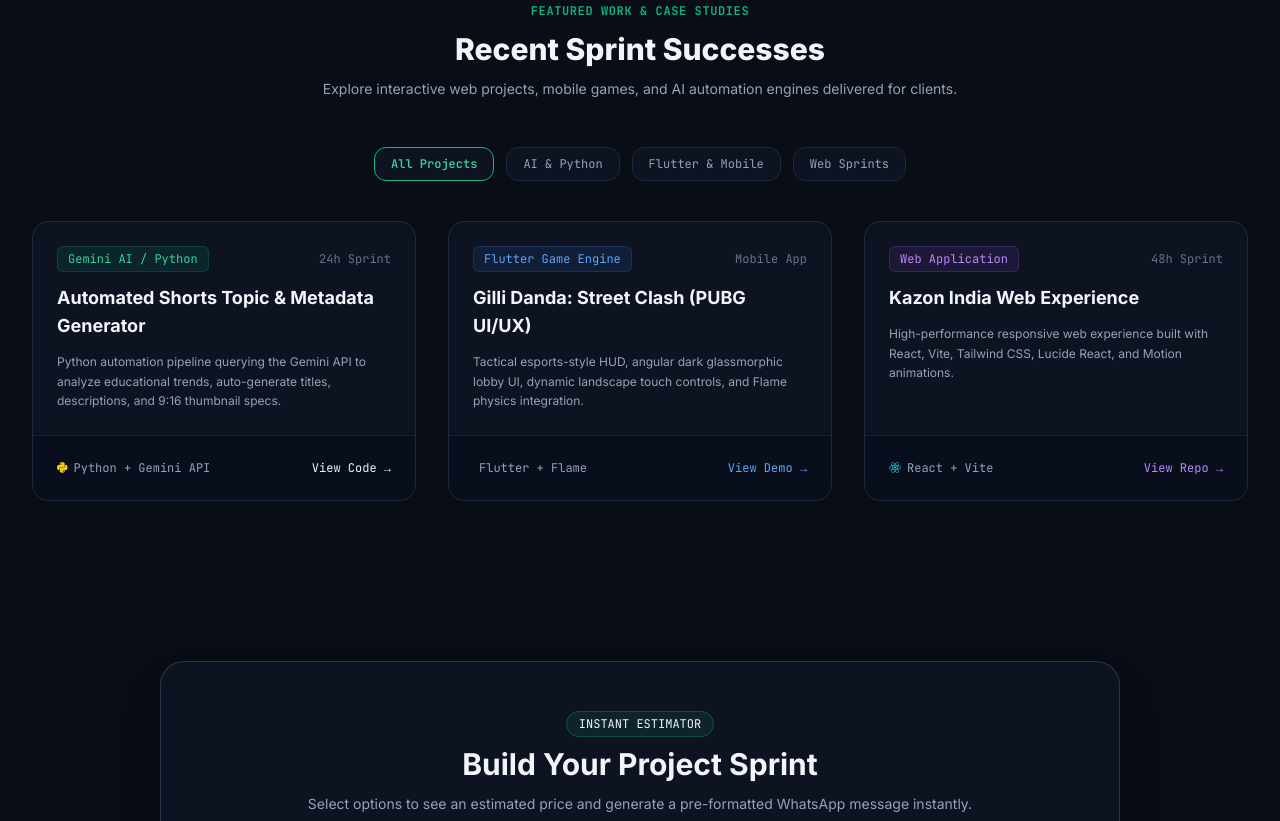
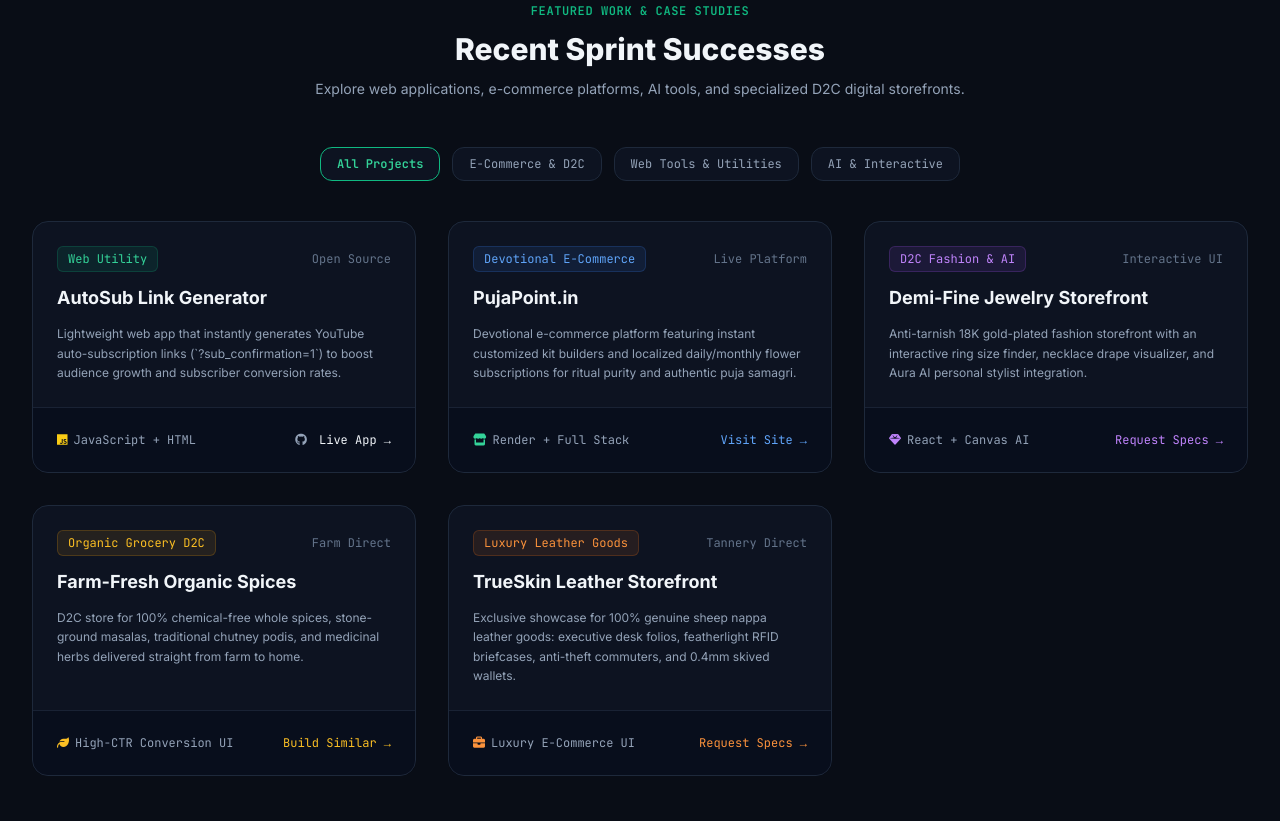
Before and after one commit to flutterashu/flutterashu.github.io, a plain HTML site: page index.html in a window 1280 px wide. Shown: the part 1599-2420 px from the top of the page. Drawn offline with nearby package versions, Linux system fonts and the light colour scheme; animation ran at ten frames a second.

Commit message:
Revise portfolio section and filter tabs
Updated the portfolio section to include new projects and descriptions, and modified filter tabs for better categorization.

```diff
--- a/index.html
+++ b/index.html
@@ -365,78 +365,121 @@
             </div>
         </section>
 
-        <!-- Featured Portfolio & Work Showcase -->
+        <!-- Featured Work & Case Studies -->
 <section id="portfolio" class="max-w-7xl mx-auto px-4 sm:px-6 lg:px-8 py-20">
     <div class="text-center max-w-3xl mx-auto mb-12 space-y-3">
         <h2 class="text-xs font-mono text-brand-500 tracking-wider uppercase font-semibold">Featured Work & Case Studies</h2>
         <p class="text-3xl font-extrabold">Recent Sprint Successes</p>
-                <p class="text-slate-400 text-sm">Explore interactive web projects, mobile games, and AI automation engines delivered for clients.</p>
+        <p class="text-slate-400 text-sm">Explore web applications, e-commerce platforms, AI tools, and specialized D2C digital storefronts.</p>
     </div>
 
     <!-- Filter Tabs -->
     <div class="flex justify-center flex-wrap gap-3 mb-10 text-xs font-mono">
         <button onclick="filterPortfolio('all')" class="port-tab active px-4 py-2 rounded-xl glass-card border border-brand-500 text-emerald-400 font-semibold transition-all">All Projects</button>
-                <button onclick="filterPortfolio('ai')" class="port-tab px-4 py-2 rounded-xl glass-card border border-slate-800 text-slate-400 hover:text-slate-200 transition-all">AI & Python</button>
-                <button onclick="filterPortfolio('game')" class="port-tab px-4 py-2 rounded-xl glass-card border border-slate-800 text-slate-400 hover:text-slate-200 transition-all">Flutter & Mobile</button>
-                <button onclick="filterPortfolio('web')" class="port-tab px-4 py-2 rounded-xl glass-card border border-slate-800 text-slate-400 hover:text-slate-200 transition-all">Web Sprints</button>
+        <button onclick="filterPortfolio('ecommerce')" class="port-tab px-4 py-2 rounded-xl glass-card border border-slate-800 text-slate-400 hover:text-slate-200 transition-all">E-Commerce & D2C</button>
+        <button onclick="filterPortfolio('tool')" class="port-tab px-4 py-2 rounded-xl glass-card border border-slate-800 text-slate-400 hover:text-slate-200 transition-all">Web Tools & Utilities</button>
+        <button onclick="filterPortfolio('ai')" class="port-tab px-4 py-2 rounded-xl glass-card border border-slate-800 text-slate-400 hover:text-slate-200 transition-all">AI & Interactive</button>
     </div>
 
     <div class="grid md:grid-cols-2 lg:grid-cols-3 gap-8">
-                <!-- Portfolio Card 1 -->
-                <div class="port-item ai glass-card glass-card-hover rounded-2xl overflow-hidden border border-slate-800 flex flex-col justify-between">
+
+        <!-- Project 1: AutoSub Link Generator -->
+        <div class="port-item tool glass-card glass-card-hover rounded-2xl overflow-hidden border border-slate-800 flex flex-col justify-between">
             <div class="p-6 space-y-3">
                 <div class="flex items-center justify-between">
-                            <span class="text-xs font-mono text-emerald-400 bg-emerald-500/10 px-2.5 py-1 rounded-md border border-emerald-500/20">Gemini AI / Python</span>
-                            <span class="text-xs text-slate-500 font-mono">24h Sprint</span>
+                    <span class="text-xs font-mono text-emerald-400 bg-emerald-500/10 px-2.5 py-1 rounded-md border border-emerald-500/20">Web Utility</span>
+                    <span class="text-xs text-slate-500 font-mono">Open Source</span>
                 </div>
-                        <h3 class="text-lg font-bold text-slate-100">Automated Shorts Topic & Metadata Generator</h3>
+                <h3 class="text-lg font-bold text-slate-100">AutoSub Link Generator</h3>
                 <p class="text-slate-400 text-xs leading-relaxed">
-                            Python automation pipeline querying the Gemini API to analyze educational trends, auto-generate titles, descriptions, and 9:16 thumbnail specs.
+                    Lightweight web app that instantly generates YouTube auto-subscription links (`?sub_confirmation=1`) to boost audience growth and subscriber conversion rates.
                 </p>
             </div>
             <div class="p-6 border-t border-slate-800/80 bg-slate-950/40 flex items-center justify-between text-xs font-mono">
-                        <span class="text-slate-400"><i class="fab fa-python text-yellow-400 mr-1.5"></i>Python + Gemini API</span>
-                        <a href="https://github.com/flutterashu" target="_blank" class="text-brand-400 hover:underline">View Code →</a>
+                <span class="text-slate-400"><i class="fab fa-js text-yellow-400 mr-1.5"></i>JavaScript + HTML</span>
+                <div class="flex items-center gap-3">
+                    <a href="https://github.com/flutterashu/autosub-link-generator" target="_blank" class="text-slate-400 hover:text-white"><i class="fab fa-github"></i></a>
+                    <a href="https://flutterashu.github.io/autosub-link-generator/" target="_blank" class="text-brand-400 hover:underline">Live App →</a>
+                </div>
             </div>
         </div>
 
-                <!-- Portfolio Card 2 -->
-                <div class="port-item game glass-card glass-card-hover rounded-2xl overflow-hidden border border-slate-800 flex flex-col justify-between">
+        <!-- Project 2: PujaPoint.in -->
+        <div class="port-item ecommerce glass-card glass-card-hover rounded-2xl overflow-hidden border border-slate-800 flex flex-col justify-between">
             <div class="p-6 space-y-3">
                 <div class="flex items-center justify-between">
-                            <span class="text-xs font-mono text-blue-400 bg-blue-500/10 px-2.5 py-1 rounded-md border border-blue-500/20">Flutter Game Engine</span>
-                            <span class="text-xs text-slate-500 font-mono">Mobile App</span>
+                    <span class="text-xs font-mono text-blue-400 bg-blue-500/10 px-2.5 py-1 rounded-md border border-blue-500/20">Devotional E-Commerce</span>
+                    <span class="text-xs text-slate-500 font-mono">Live Platform</span>
                 </div>
-                        <h3 class="text-lg font-bold text-slate-100">Gilli Danda: Street Clash (PUBG UI/UX)</h3>
+                <h3 class="text-lg font-bold text-slate-100">PujaPoint.in</h3>
                 <p class="text-slate-400 text-xs leading-relaxed">
-                            Tactical esports-style HUD, angular dark glassmorphic lobby UI, dynamic landscape touch controls, and Flame physics integration.
+                    Devotional e-commerce platform featuring instant customized kit builders and localized daily/monthly flower subscriptions for ritual purity and authentic puja samagri.
                 </p>
             </div>
             <div class="p-6 border-t border-slate-800/80 bg-slate-950/40 flex items-center justify-between text-xs font-mono">
-                        <span class="text-slate-400"><i class="fab fa-flutter text-blue-400 mr-1.5"></i>Flutter + Flame</span>
-                        <a href="https://github.com/flutterashu" target="_blank" class="text-blue-400 hover:underline">View Demo →</a>
+                <span class="text-slate-400"><i class="fas fa-store text-emerald-400 mr-1.5"></i>Render + Full Stack</span>
+                <a href="https://pujapoint.onrender.com" target="_blank" class="text-blue-400 hover:underline">Visit Site →</a>
             </div>
         </div>
 
-                <!-- Portfolio Card 3 -->
-                <div class="port-item web glass-card glass-card-hover rounded-2xl overflow-hidden border border-slate-800 flex flex-col justify-between">
+        <!-- Project 3: Demi-Fine Jewelry Storefront -->
+        <div class="port-item ecommerce ai glass-card glass-card-hover rounded-2xl overflow-hidden border border-slate-800 flex flex-col justify-between">
             <div class="p-6 space-y-3">
                 <div class="flex items-center justify-between">
-                            <span class="text-xs font-mono text-purple-400 bg-purple-500/10 px-2.5 py-1 rounded-md border border-purple-500/20">Web Application</span>
-                            <span class="text-xs text-slate-500 font-mono">48h Sprint</span>
+                    <span class="text-xs font-mono text-purple-400 bg-purple-500/10 px-2.5 py-1 rounded-md border border-purple-500/20">D2C Fashion & AI</span>
+                    <span class="text-xs text-slate-500 font-mono">Interactive UI</span>
                 </div>
-                        <h3 class="text-lg font-bold text-slate-100">Kazon India Web Experience</h3>
+                <h3 class="text-lg font-bold text-slate-100">Demi-Fine Jewelry Storefront</h3>
                 <p class="text-slate-400 text-xs leading-relaxed">
-                            High-performance responsive web experience built with React, Vite, Tailwind CSS, Lucide React, and Motion animations.
+                    Anti-tarnish 18K gold-plated fashion storefront with an interactive ring size finder, necklace drape visualizer, and Aura AI personal stylist integration.
                 </p>
             </div>
             <div class="p-6 border-t border-slate-800/80 bg-slate-950/40 flex items-center justify-between text-xs font-mono">
-                        <span class="text-slate-400"><i class="fab fa-react text-cyan-400 mr-1.5"></i>React + Vite</span>
-                        <a href="https://github.com/flutterashu/kazon-india" target="_blank" class="text-purple-400 hover:underline">View Repo →</a>
+                <span class="text-slate-400"><i class="fas fa-[#a855f7] fa-gem text-purple-400 mr-1.5"></i>React + Canvas AI</span>
+                <a href="#calculator" onclick="quickQuote('Jewelry Storefront')" class="text-purple-400 hover:underline">Request Specs →</a>
             </div>
         </div>
+
+        <!-- Project 4: Organic Spices & Farm-Fresh Masalas -->
+        <div class="port-item ecommerce glass-card glass-card-hover rounded-2xl overflow-hidden border border-slate-800 flex flex-col justify-between">
+            <div class="p-6 space-y-3">
+                <div class="flex items-center justify-between">
+                    <span class="text-xs font-mono text-amber-400 bg-amber-500/10 px-2.5 py-1 rounded-md border border-amber-500/20">Organic Grocery D2C</span>
+                    <span class="text-xs text-slate-500 font-mono">Farm Direct</span>
+                </div>
+                <h3 class="text-lg font-bold text-slate-100">Farm-Fresh Organic Spices</h3>
+                <p class="text-slate-400 text-xs leading-relaxed">
+                    D2C store for 100% chemical-free whole spices, stone-ground masalas, traditional chutney podis, and medicinal herbs delivered straight from farm to home.
+                </p>
+            </div>
+            <div class="p-6 border-t border-slate-800/80 bg-slate-950/40 flex items-center justify-between text-xs font-mono">
+                <span class="text-slate-400"><i class="fas fa-leaf text-amber-400 mr-1.5"></i>High-CTR Conversion UI</span>
+                <a href="#calculator" onclick="quickQuote('Organic Spices Store')" class="text-amber-400 hover:underline">Build Similar →</a>
+            </div>
+        </div>
+
+        <!-- Project 5: TrueSkin Leather Storefront -->
+        <div class="port-item ecommerce glass-card glass-card-hover rounded-2xl overflow-hidden border border-slate-800 flex flex-col justify-between">
+            <div class="p-6 space-y-3">
+                <div class="flex items-center justify-between">
+                    <span class="text-xs font-mono text-orange-400 bg-orange-500/10 px-2.5 py-1 rounded-md border border-orange-500/20">Luxury Leather Goods</span>
+                    <span class="text-xs text-slate-500 font-mono">Tannery Direct</span>
+                </div>
+                <h3 class="text-lg font-bold text-slate-100">TrueSkin Leather Storefront</h3>
+                <p class="text-slate-400 text-xs leading-relaxed">
+                    Exclusive showcase for 100% genuine sheep nappa leather goods: executive desk folios, featherlight RFID briefcases, anti-theft commuters, and 0.4mm skived wallets.
+                </p>
+            </div>
+            <div class="p-6 border-t border-slate-800/80 bg-slate-950/40 flex items-center justify-between text-xs font-mono">
+                <span class="text-slate-400"><i class="fas fa-briefcase text-orange-400 mr-1.5"></i>Luxury E-Commerce UI</span>
+                <a href="#calculator" onclick="quickQuote('TrueSkin Leather')" class="text-orange-400 hover:underline">Request Specs →</a>
+            </div>
+        </div>
+
     </div>
 </section>
+
+        <!-- Featured Portfolio & Work Showcase -->
 
         <!-- Interactive Instant Quote Estimator -->
         <section id="calculator" class="max-w-5xl mx-auto px-4 sm:px-6 lg:px-8 py-20">
```
Lines whose indentation alone changed are shown as unchanged.
